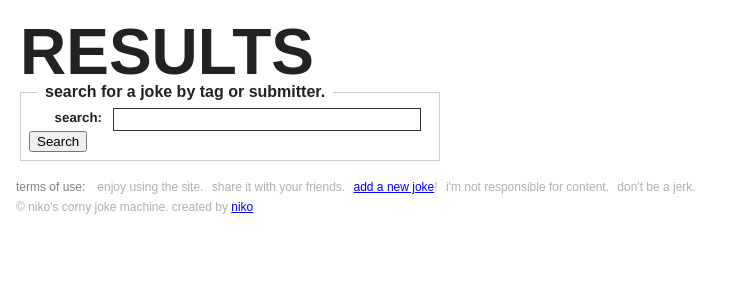
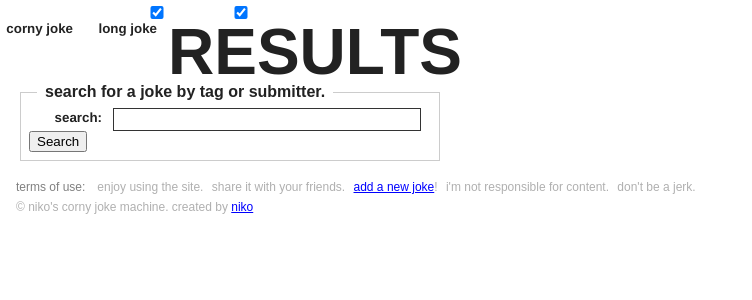
Before and after one commit to nikomaresco/django-ncjm, a Django app: template ncjm/ncjm_site/templates/search.html in a window 1280 px wide. Shown: the part 40-340 px from the top of the page, without its empty margins (0-752 px from the left). Run offline with Django 5.2, Linux system fonts and the light colour scheme; the template is opened without the code that fills it: values that come from a table or form of the project are taken from there, others are empty; parts of the project's set-up code (start-up, migrations or seed data) failed here and were passed over.

Commit message:
new form; updated template, view for joke filter

```diff
--- /dev/null
+++ b/ncjm/ncjm_site/forms/JokeTypeSwitcherForm.py
@@ -0,0 +1,13 @@
+from django import forms
+
+class JokeFilterForm(forms.Form):
+#TODO: make this dynamic based on form_type or something like that
+    joke_types = forms.MultipleChoiceField(
+        choices=[
+            ("CornyJoke", "Corny Joke"),
+            ("LongJoke", "Long Joke"),
+        ],
+        widget=forms.CheckboxSelectMultiple,
+        initial=["CornyJoke", "LongJoke"],
+        required=False,
+    )
--- a/ncjm/ncjm_site/templates/base.html
+++ b/ncjm/ncjm_site/templates/base.html
@@ -10,9 +10,20 @@
 <body>
     <header>
         <h1><a href="/">Niko's Corny Joke Machine</a></h1>
+        <nav id="joke-type-selector">
+            <form method="post" action = "{% url "index" %}">
+                {% for choice in filter_form.joke_types.field.choices %}
+                    <label>
+                        <input type="checkbox" name="joke_types" value="{{ choice.0 }}"
+                            {% if choice.0 in filter_form.joke_types.value %}checked{% endif %} />
+                        {{ choice.1 }}
+                    </label>
+                {% endfor %}
+            </form>
+        </nav>
     </header>
     <main>
-        {% block content %}{% endblock %}
+    {% block content %}{% endblock %}
     </main>
     {% include "footer.html" %}
     {% block scripts %}{% endblock %}
```
Also changed, not shown: ncjm/ncjm_site/site_views.py (+18 -3 lines).
